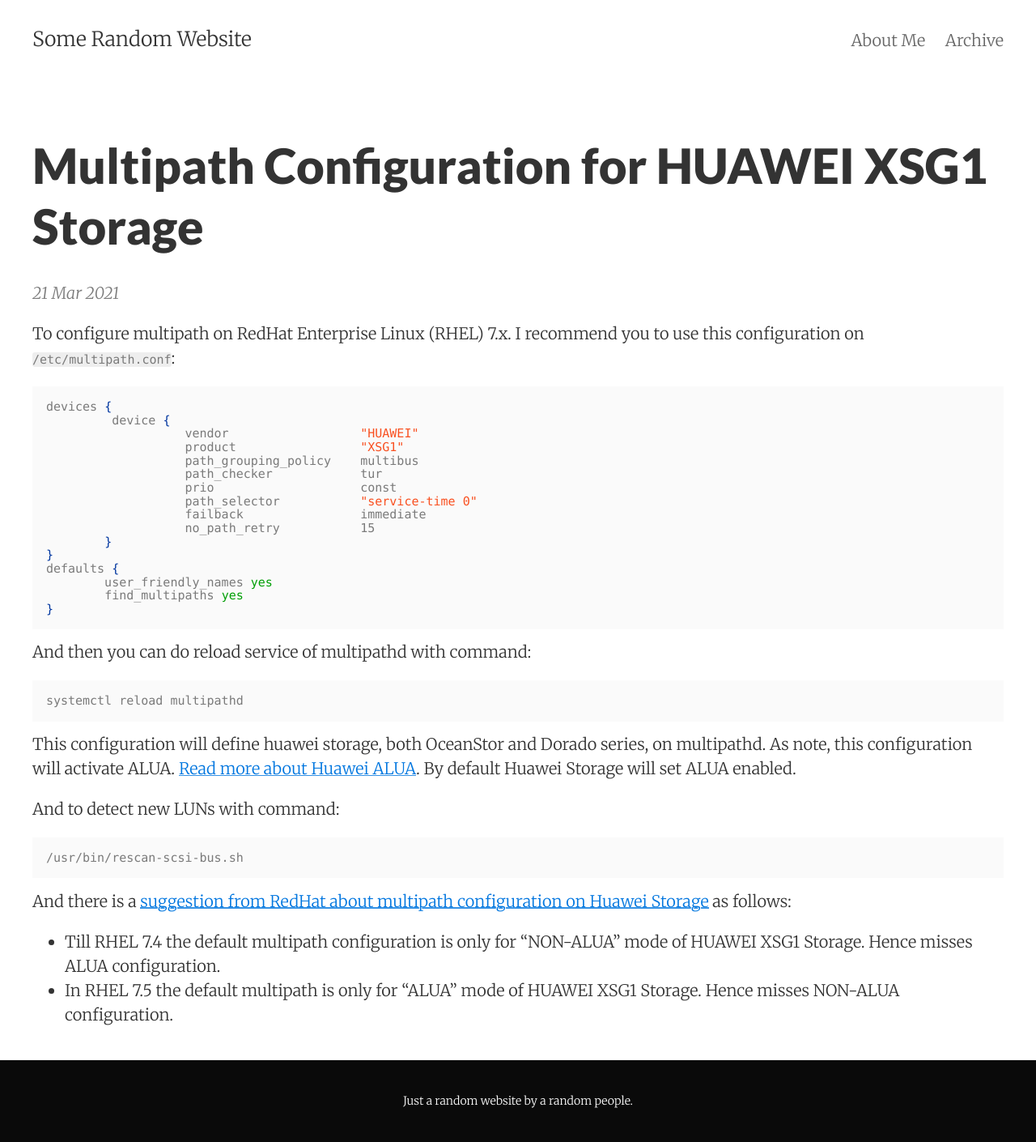
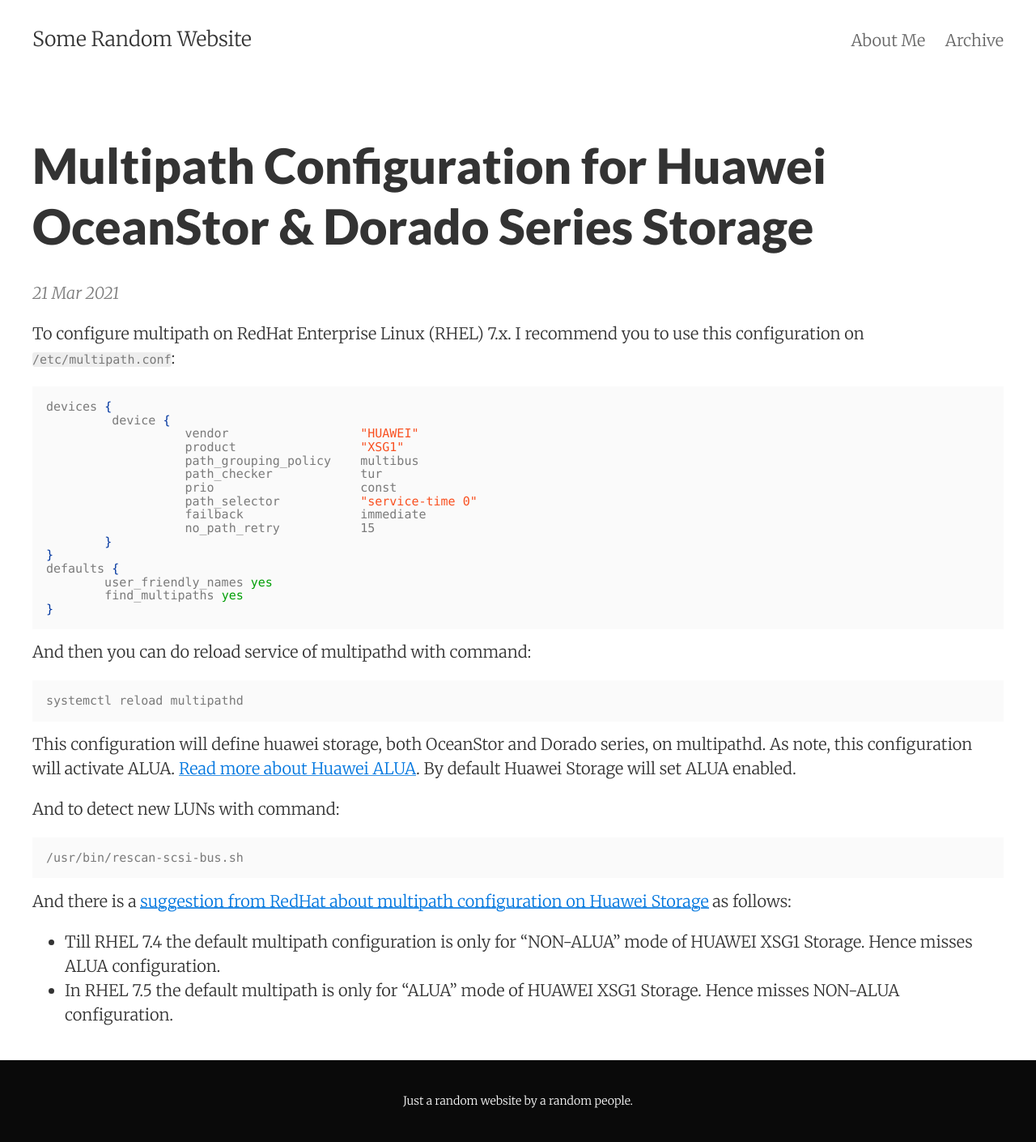
Before and after one commit to wwahyudi/wwahyudi.github.io, a Jekyll site: the page built from _posts/2021-03-21-multipath-configuration-for-huawei-oceanstor-dorado-series-storage.md, in a window 1280 px wide. Shown: the whole page at 81% size. Built offline with Jekyll 4.4.1, drawn with Linux system fonts in a browser that asks for light colours; comment, search, counter and statistics services are not loaded.

Commit message:
Change post Multipath Configuration for HUAWEI XSG1 Storage title and URL

```diff
--- a/_posts/2021-03-21-multipath-configuration-for-huawei-xsg1-storage.md
+++ b/_posts/2021-03-21-multipath-configuration-for-huawei-oceanstor-dorado-series-storage.md
@@ -1,6 +1,6 @@
 ---
 layout:     post
-title:      Multipath Configuration for HUAWEI XSG1 Storage
+title:      Multipath Configuration for Huawei OceanStor & Dorado Series Storage
 date:       2021-03-21
 summary:    Configure multipath on Huawei Storage (OceanStor or Dorado Series) on RHEL
 categories: linux huawei storage multipath
```
